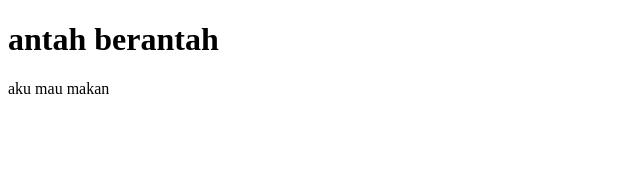
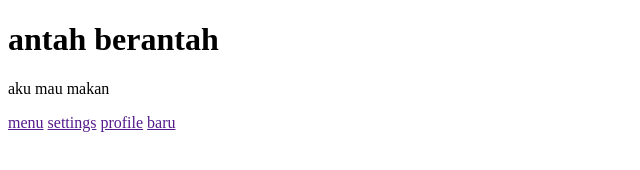
Before and after one commit to BintangAull/baru-, a plain HTML site: page index.html in a window 1280 px wide. Shown: the whole page, without its empty margins (0-640 px from the left). Drawn offline with Linux system fonts and the light colour scheme.

Commit message:
baru belajar

```diff
--- a/index.html
+++ b/index.html
@@ -8,5 +8,12 @@
 <body>
     <h1>antah berantah</h1>
     <p>aku mau makan </p>
+
+    <nav>
+        <a href="">menu</a>
+        <a href="">settings</a>
+        <a href="">profile</a>
+        <a href="">baru</a>
+    </nav>
 </body>
 </html>
```
